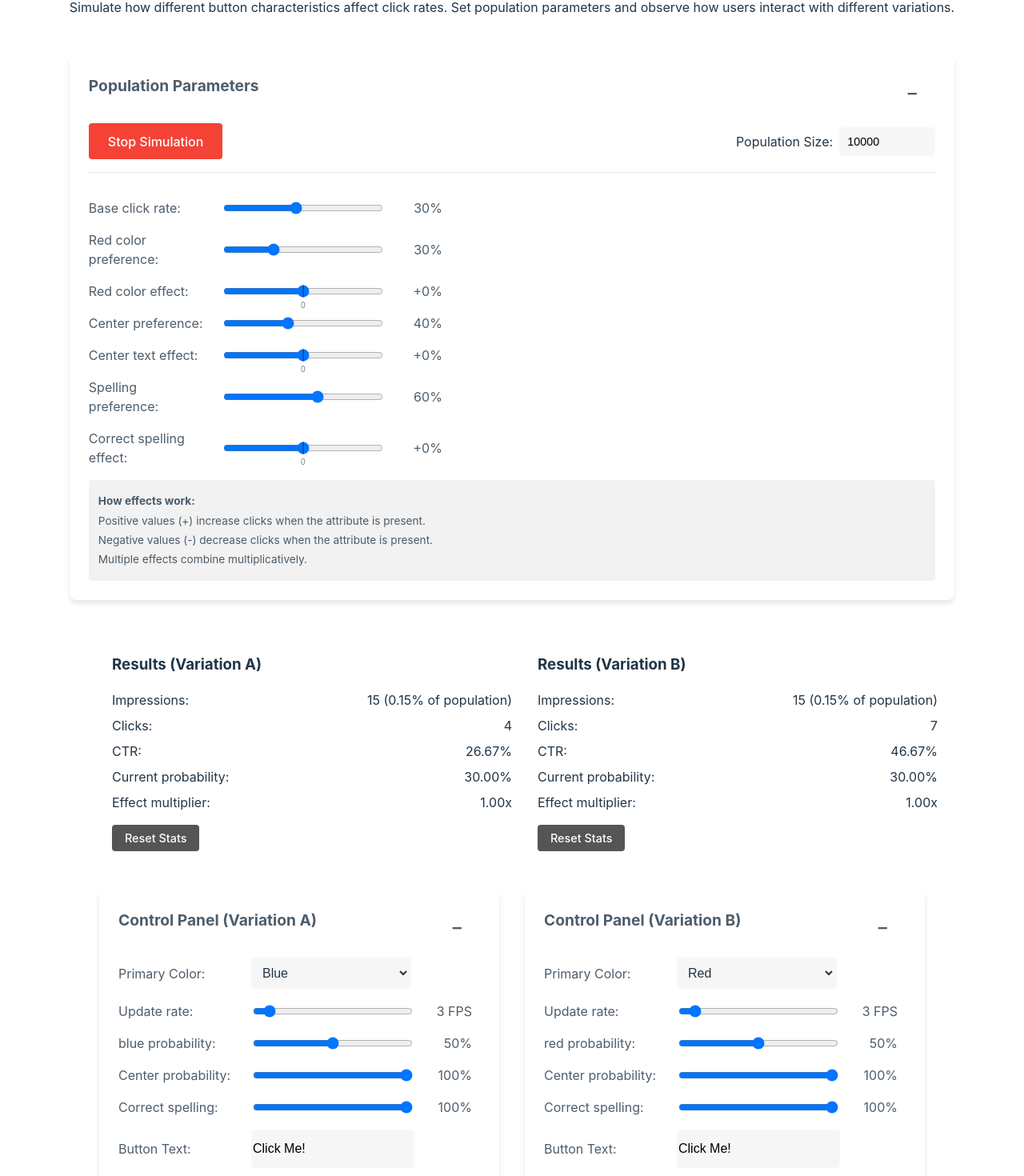
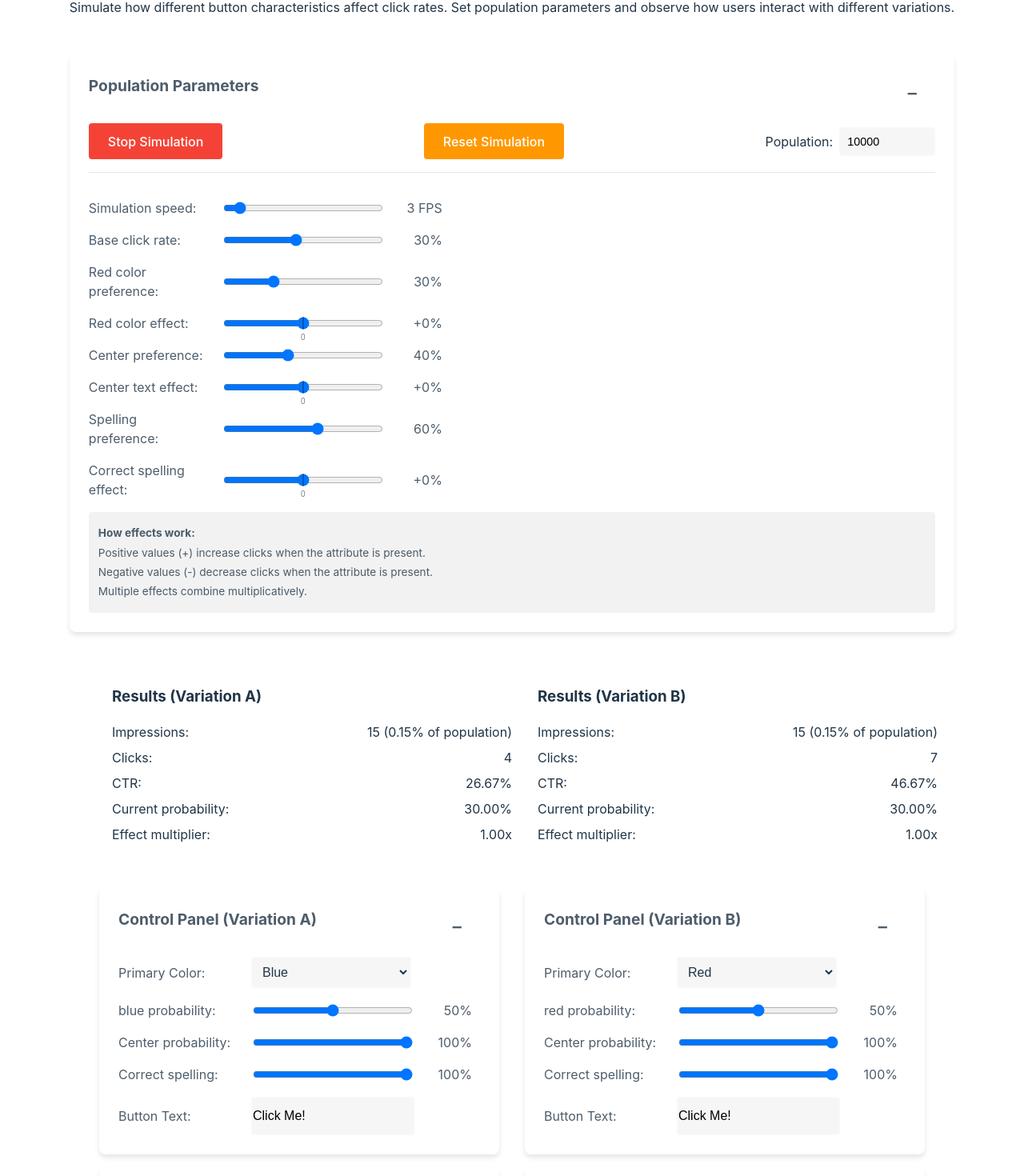
Before and after one commit to quadfactor/evalsDemo, a React (Vite) app in the folder evals/: page / in a window 1280 px wide. Shown: the part 240-1710 px from the top of the page at 80% size. Built offline with nearby package versions, Linux system fonts and the light colour scheme.

Commit message:
Add reset simulation functionality and enhance UI controls; update FPS handling and styling

```diff
--- a/evals/src/App.css
+++ b/evals/src/App.css
@@ -371,6 +371,8 @@ input[type='range'] {
   margin-bottom: 1rem;
   padding-bottom: 1rem;
   border-bottom: 1px solid rgba(0, 0, 0, 0.1);
+  flex-wrap: wrap;
+  gap: 10px;
 }
 
 .control-button {
@@ -399,6 +401,14 @@ input[type='range'] {
   background-color: #d32f2f;
 }
 
+.control-button.reset {
+  background-color: #ff9800;
+}
+
+.control-button.reset:hover {
+  background-color: #f57c00;
+}
+
 .population-size {
   display: flex;
   align-items: center;
--- a/evals/src/App.jsx
+++ b/evals/src/App.jsx
@@ -16,14 +16,14 @@ function App() {
   const [clicksB, setClicksB] = useState(0);
   const [probabilityB, setProbabilityB] = useState(0);
 
-  const resetStatsA = () => {
+  // Reset all simulation stats
+  const resetAllStats = () => {
     setImpressionsA(0);
     setClicksA(0);
-  };
-
-  const resetStatsB = () => {
+    setProbabilityA(0);
     setImpressionsB(0);
     setClicksB(0);
+    setProbabilityB(0);
   };
 
   return (
@@ -35,7 +35,7 @@ function App() {
           population parameters and observe how users interact with different
           variations.
         </p>
-        <PopulationSettings />
+        <PopulationSettings onResetSimulation={resetAllStats} />
 
         <div className="forms-container">
           <div className="variation-container">
@@ -44,7 +44,6 @@ function App() {
               impressions={impressionsA}
               clicks={clicksA}
               currentClickProbability={probabilityA}
-              onReset={resetStatsA}
             />
             <ButtonForm
               name="(Variation A)"
@@ -60,7 +59,6 @@ function App() {
               impressions={impressionsB}
               clicks={clicksB}
               currentClickProbability={probabilityB}
-              onReset={resetStatsB}
             />
             <ButtonForm
               name="(Variation B)"
--- a/evals/src/components/ButtonForm.jsx
+++ b/evals/src/components/ButtonForm.jsx
@@ -18,7 +18,6 @@ function ButtonForm({
 
   // Settings states
   const [probability, setProbability] = useState(0.5);
-  const [fps, setFps] = useState(3);
   const [centerProb, setCenterProb] = useState(1);
   const [spellingProb, setSpellingProb] = useState(1);
 
@@ -174,7 +173,7 @@ function ButtonForm({
             newButtonText
           );
         }, 50);
-      }, 1000 / fps);
+      }, 1000 / params.fps); // Use FPS from global context
     }
 
     return () => {
@@ -183,7 +182,6 @@ function ButtonForm({
     };
   }, [
     probability,
-    fps,
     centerProb,
     spellingProb,
     selectedColor,
@@ -195,6 +193,7 @@ function ButtonForm({
     params.centerImpact,
     params.spellingPreference,
     params.spellingImpact,
+    params.fps, // Add global FPS to dependencies
     onImpression,
     onClick,
     onProbabilityChange,
@@ -239,18 +238,6 @@ function ButtonForm({
                 </option>
               ))}
             </select>
-          </div>
-          <div className="slider-group">
-            <span>Update rate:</span>
-            <input
-              type="range"
-              min="1"
-              max="30"
-              step="1"
-              value={fps}
-              onChange={(e) => setFps(Number(e.target.value))}
-            />
-            <span>{fps} FPS</span>
           </div>
           <div className="slider-group">
             <span>{selectedColor} probability:</span>
--- a/evals/src/components/PopulationSettings.jsx
+++ b/evals/src/components/PopulationSettings.jsx
@@ -1,7 +1,7 @@
 import { useContext, useState } from 'react';
 import { PopulationContext } from '../contexts/PopulationContext';
 
-function PopulationSettings() {
+function PopulationSettings({ onResetSimulation }) {
   const { params, setParams, isRunning, setIsRunning } =
     useContext(PopulationContext);
   const [isPanelOpen, setIsPanelOpen] = useState(true);
@@ -16,6 +16,21 @@ function PopulationSettings() {
     const percentChange = value * 100;
     const sign = percentChange >= 0 ? '+' : '';
     return `${sign}${percentChange.toFixed(0)}%`;
+  };
+
+  // Handle reset simulation
+  const handleReset = () => {
+    // Stop the simulation first
+    setIsRunning(false);
+
+    // Reset stats
+    onResetSimulation();
+
+    // Add a small delay before allowing to restart
+    setTimeout(() => {
+      // Can optionally restart simulation automatically
+      // setIsRunning(true);
+    }, 100);
   };
 
   return (
@@ -38,8 +53,12 @@ function PopulationSettings() {
             {isRunning ? 'Stop Simulation' : 'Start Simulation'}
           </button>
 
+          <button className="control-button reset" onClick={handleReset}>
+            Reset Simulation
+          </button>
+
           <div className="population-size">
-            <label htmlFor="population-size">Population Size:</label>
+            <label htmlFor="population-size">Population:</label>
             <input
               id="population-size"
               type="number"
@@ -56,6 +75,19 @@ function PopulationSettings() {
               className="population-input"
             />
           </div>
+        </div>
+
+        <div className="slider-group">
+          <span>Simulation speed:</span>
+          <input
+            type="range"
+            min="1"
+            max="30"
+            step="1"
+            value={params.fps}
+            onChange={(e) => handleParamChange('fps', e.target.value)}
+          />
+          <span>{params.fps} FPS</span>
         </div>
 
         <div className="slider-group">
--- a/evals/src/components/Results.jsx
+++ b/evals/src/components/Results.jsx
@@ -1,13 +1,7 @@
 import { useContext } from 'react';
 import { PopulationContext } from '../contexts/PopulationContext';
 
-function Results({
-  name,
-  impressions,
-  clicks,
-  currentClickProbability,
-  onReset,
-}) {
+function Results({ name, impressions, clicks, currentClickProbability }) {
   const { params } = useContext(PopulationContext);
 
   // Calculate the effective multiplier from base rate
@@ -48,9 +42,6 @@ function Results({
         <span>Effect multiplier:</span>
         <span>{effectiveMultiplier.toFixed(2)}x</span>
       </div>
-      <button type="button" className="reset-button" onClick={onReset}>
-        Reset Stats
-      </button>
     </div>
   );
 }
--- a/evals/src/contexts/PopulationContext.jsx
+++ b/evals/src/contexts/PopulationContext.jsx
@@ -12,6 +12,7 @@ export function PopulationProvider({ children }) {
     spellingPreference: 0.6,
     spellingImpact: 0, // Can be negative or positive
     populationSize: 10000, // Default population size
+    fps: 3, // Global FPS setting
   });
 
   const [isRunning, setIsRunning] = useState(true);
```
